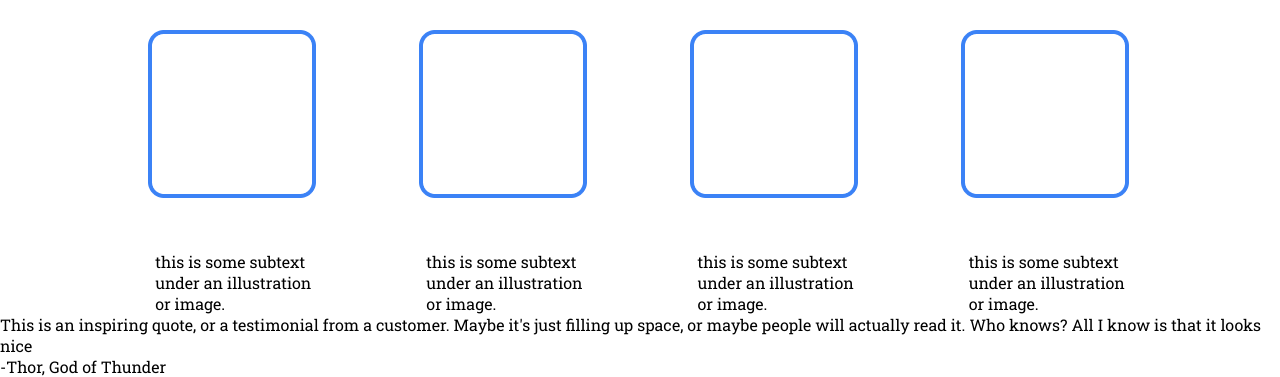
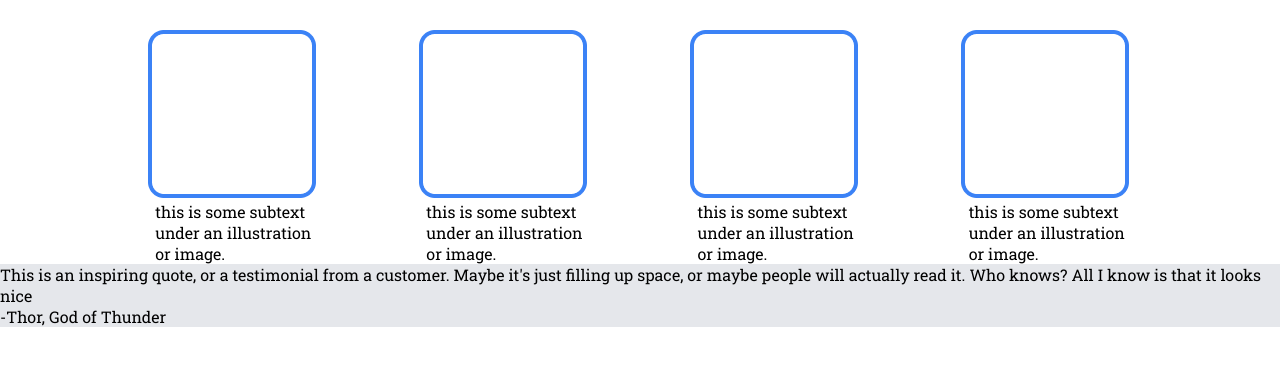
Before and after one commit to jcarr45/landing-page, a plain HTML site: page index.html in a window 1280 px wide. Shown: the part 489-866 px from the top of the page. After the commit the page ends 816 px from the top, so only its background shows below. Drawn offline with Linux system fonts and the light colour scheme.

Commit message:
Make quote bg a flexbox and add color

```diff
--- a/style.css
+++ b/style.css
@@ -12,6 +12,8 @@ body {
 .upper {
     background-color: #1F2937;
 }
+
+ /*NAVBAR*/
 
 .navbar {
     display: flex;
@@ -40,6 +42,7 @@ ul {
     align-items: center;
 }
 
+/*TOP*/
 
 .top {
     display: flex;
@@ -87,6 +90,7 @@ img {
     flex-shrink: 0;
 }
 
+/*MIDDLE*/
 
 .middle {
     display: flex;
@@ -113,4 +117,13 @@ img {
     justify-content: center;
     align-items: center;
     gap: 115px;
+    margin-top: -50px;
 }
+
+/*GIANT QUOTE*/
+
+.quote-bg {
+    background-color: #E5E7EB;
+    display: flex;
+    flex-direction: column;
+}
```
